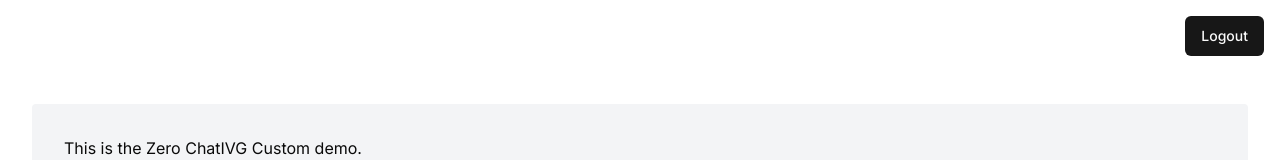
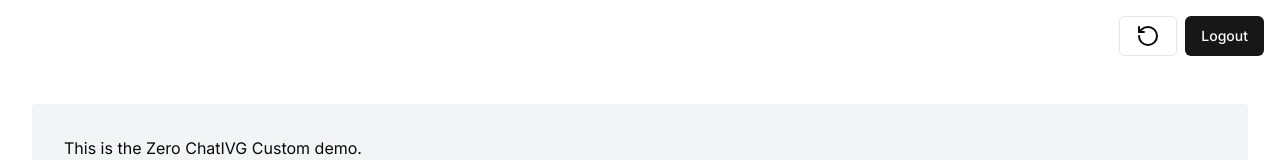
Before and after one commit to charles-ike-dev/manual-mechanic, a Next.js app in the folder webapp/: page /v19 in a window 1280 px wide. Shown: the top 160 px of the page. Built offline with nearby package versions, Linux system fonts and the light colour scheme.

Commit message:
feat: adding refresh button

```diff
--- a/webapp/src/app/(protected)/layout.tsx
+++ b/webapp/src/app/(protected)/layout.tsx
@@ -1,9 +1,11 @@
 import LogoutButton from "@/components/logoutBtn";
+import RefreshButton from "@/components/refreshBtn";
 
 export default function Layout({ children }: { children: React.ReactNode }) {
   return (
     <div>
-      <div className="flex w-full flex-row justify-end py-4 px-4">
+      <div className="flex w-full flex-row gap-x-2 justify-end py-4 px-4">
+        <RefreshButton />
         <LogoutButton />
       </div>
       {children}
--- a/webapp/src/app/(protected)/v19/page.tsx
+++ b/webapp/src/app/(protected)/v19/page.tsx
@@ -10,6 +10,7 @@ import type { FormEvent } from "react";
 
 import { ChatMessageBubble } from "@/components/ChatMessageBubble";
 import { IntermediateStep } from "@/components/IntermediateStep";
+import RefreshBtn from "@/components/refreshBtn";
 
 const MODEL = "ft:gpt-4o-mini-2024-07-18:s7rd::AReQWmy2";
 const NAMESPACE = "v19";
--- /dev/null
+++ b/webapp/src/components/refreshBtn.tsx
@@ -0,0 +1,19 @@
+"use client";
+
+import { useRouter } from "next/navigation";
+import { Button } from "@/components/ui/button";
+import { RotateCcw } from "lucide-react";
+
+export default function RefreshButton({ className }: { className?: string }) {
+  const router = useRouter();
+
+  const handleRefresh = () => {
+    window.location.reload();
+  };
+
+  return (
+    <Button onClick={handleRefresh} variant={"outline"} className={className}>
+      <span className="sr-only">Refresh</span> <RotateCcw size={24} />
+    </Button>
+  );
+}
```
